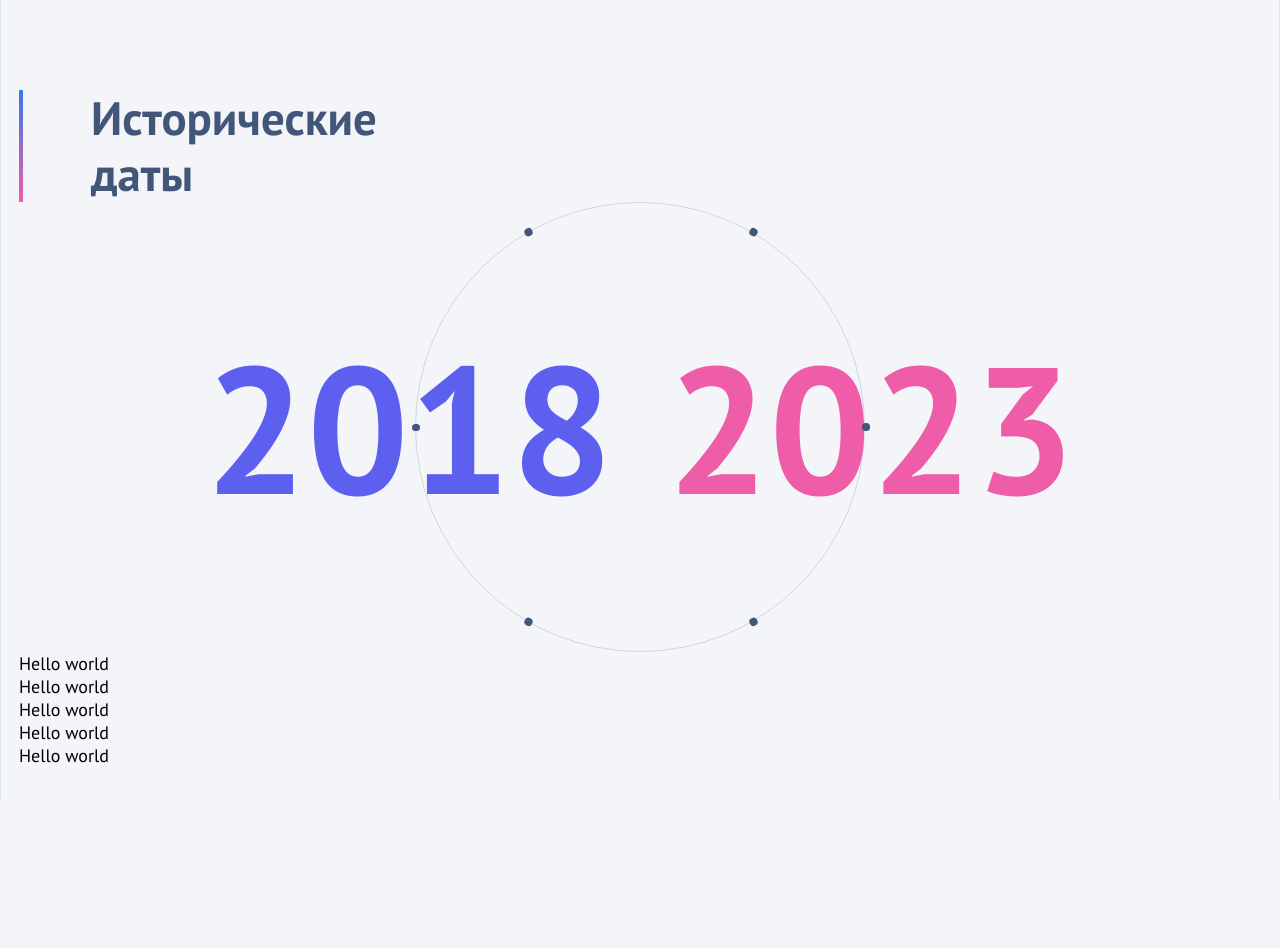
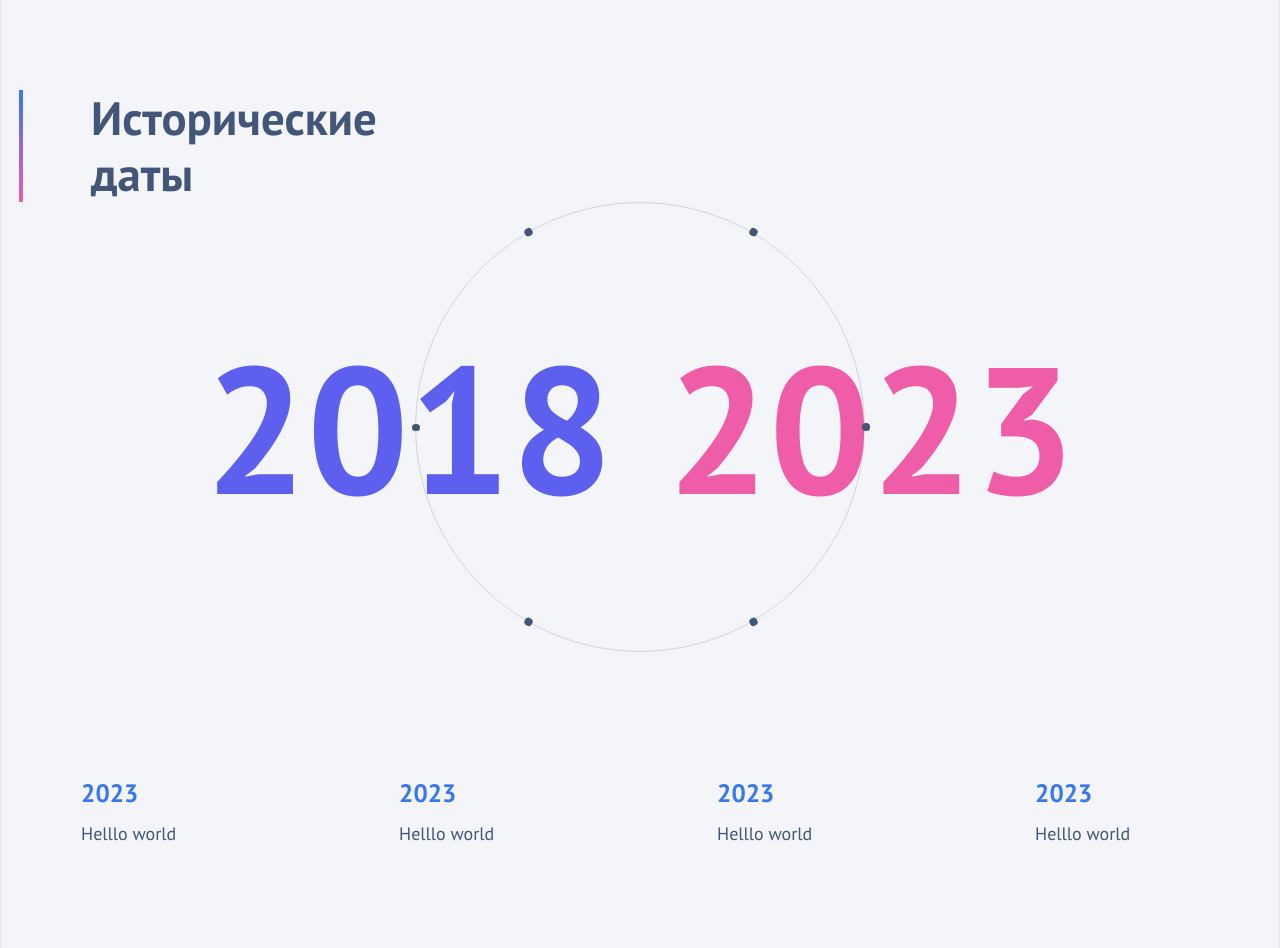
Before and after one commit to mikaaaa117/historical-dates, a React (Create React App) app: page / in a window 1280 px wide. Before the commit the page ends 800 px from the top, so only its background shows below. Built offline with nearby package versions, Linux system fonts and the light colour scheme.

Commit message:
Added base swiper

```diff
--- a/src/App.tsx
+++ b/src/App.tsx
@@ -1,12 +1,60 @@
-import { CircleMenu, Container, Events } from "./components";
+import { CircleMenu, Container, EventsList } from "./components";
 import "./App.scss";
+
+const items = [
+  {
+    id: 1,
+    date: 2023,
+    body: "Helllo world",
+  },
+  {
+    id: 2,
+    date: 2023,
+    body: "Helllo world",
+  },
+  {
+    id: 3,
+    date: 2023,
+    body: "Helllo world",
+  },
+  {
+    id: 4,
+    date: 2023,
+    body: "Helllo world",
+  },
+  {
+    id: 5,
+    date: 2023,
+    body: "Helllo world",
+  },
+  {
+    id: 6,
+    date: 2023,
+    body: "Helllo world",
+  },
+  {
+    id: 7,
+    date: 2023,
+    body: "Helllo world",
+  },
+  {
+    id: 8,
+    date: 2023,
+    body: "Helllo world",
+  },
+  {
+    id: 9,
+    date: 2023,
+    body: "Helllo world",
+  },
+];
 
 export const App = () => {
   return (
     <Container>
       <h1 className="title">Исторические даты</h1>
       <CircleMenu />
-      <Events />
+      <EventsList items={items} />
     </Container>
   );
 };
--- a/src/components/Container/Container.scss
+++ b/src/components/Container/Container.scss
@@ -6,7 +6,6 @@
   padding: 5rem 0;
   border-left: 1px solid rgba(66, 86, 122, 0.1);
   border-right: 1px solid rgba(66, 86, 122, 0.1);
-  height: 100vh;
 
   @media (max-width: 1440px) {
     padding: 5rem 1rem;
--- /dev/null
+++ b/src/components/EventItem/EventItem.scss
@@ -0,0 +1,21 @@
+.swiper-slide {
+  max-width: 16rem;
+  display: flex;
+  flex-direction: column;
+  gap: 0.8rem;
+  align-items: flex-start;
+
+  & h3 {
+    font-size: 1.4rem;
+    color: #3877ee;
+    line-height: 120%;
+    font-weight: 700;
+  }
+
+  & p {
+    color: #42567a;
+    font-weight: 400;
+    font-size: 1rem;
+    line-height: 120%;
+  }
+}
--- /dev/null
+++ b/src/components/EventItem/EventItem.tsx
@@ -0,0 +1,16 @@
+import { SwiperSlide } from "swiper/react";
+import "./EventItem.scss";
+
+interface SwiperItemProps {
+  date: number;
+  body: string;
+}
+
+export const EventItem: React.FC<SwiperItemProps> = ({ date, body }) => {
+  return (
+    <SwiperSlide>
+      <h3>{date}</h3>
+      <p>{body}</p>
+    </SwiperSlide>
+  );
+};
--- a/src/components/Events/Events.tsx
+++ /dev/null
@@ -1,16 +0,0 @@
-import { Swiper } from "swiper/react";
-
-import "swiper/css";
-import "swiper/css/pagination";
-
-export const Events = () => {
-  return (
-    <Swiper slidesPerView="auto" spaceBetween={30}>
-      <div>Hello world</div>
-      <div>Hello world</div>
-      <div>Hello world</div>
-      <div>Hello world</div>
-      <div>Hello world</div>
-    </Swiper>
-  );
-};
--- /dev/null
+++ b/src/components/EventsList/EventsList.scss
@@ -0,0 +1,11 @@
+.swiper {
+  width: 90%;
+  &:hover {
+    cursor: pointer;
+  }
+}
+
+.events-list {
+  height: 80px;
+  margin-top: 7rem;
+}
--- /dev/null
+++ b/src/components/EventsList/EventsList.tsx
@@ -0,0 +1,42 @@
+import { Swiper, SwiperSlide } from "swiper/react";
+
+import "swiper/css";
+import "swiper/css/pagination";
+
+import "./EventsList.scss";
+import { FC } from "react";
+import { Navigation } from "swiper";
+import { EventItem } from "../EventItem/EventItem";
+
+interface HistoricalEvent {
+  id: number;
+  date: number;
+  body: string;
+}
+
+interface EventsProps {
+  items: HistoricalEvent[];
+}
+
+export const EventsList: FC<EventsProps> = ({ items }) => {
+  return (
+    <div className="events-list">
+      <Swiper
+        pagination={{
+          clickable: true,
+        }}
+        slidesPerView="auto"
+        spaceBetween={30}
+        navigation={true}
+        modules={[Navigation]}
+      >
+        {items &&
+          items.map((item) => (
+            <SwiperSlide>
+              <EventItem key={item.id} date={item.date} body={item.body} />
+            </SwiperSlide>
+          ))}
+      </Swiper>
+    </div>
+  );
+};
--- a/src/components/index.ts
+++ b/src/components/index.ts
@@ -1,3 +1,3 @@
 export * from "./Container/Container";
 export * from "./CircleMenu/CircleMenu";
-export * from "./Events/Events";
+export * from "./EventsList/EventsList";
--- a/src/global.scss
+++ b/src/global.scss
@@ -26,6 +26,6 @@ html {
 html,
 body,
 #root {
-  height: 100vh;
+  height: 100%;
   background-color: #f4f5f9;
 }
```
Also changed, not shown: public/manifest.json, src/components/Events/Events.scss (deleted).
